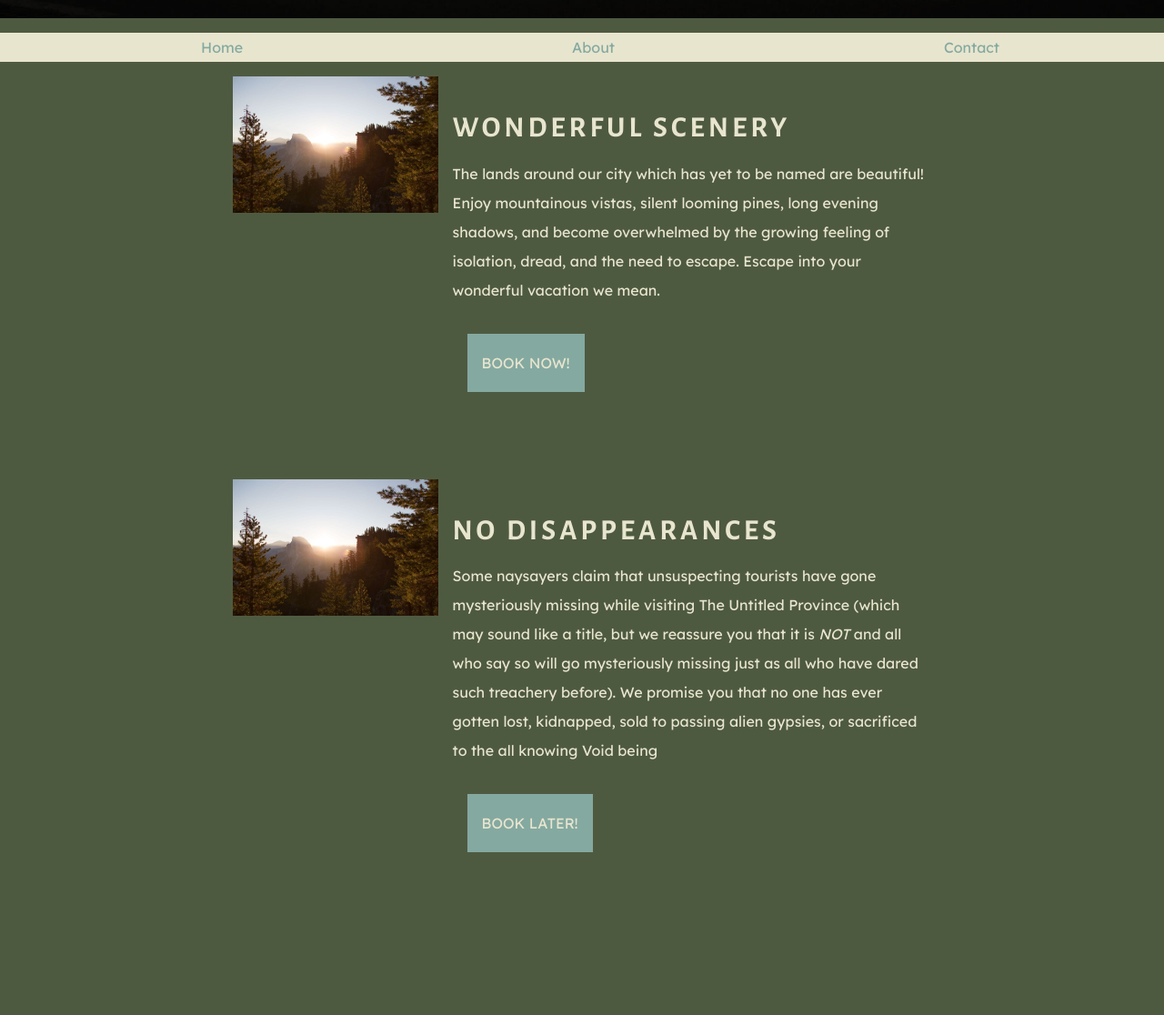
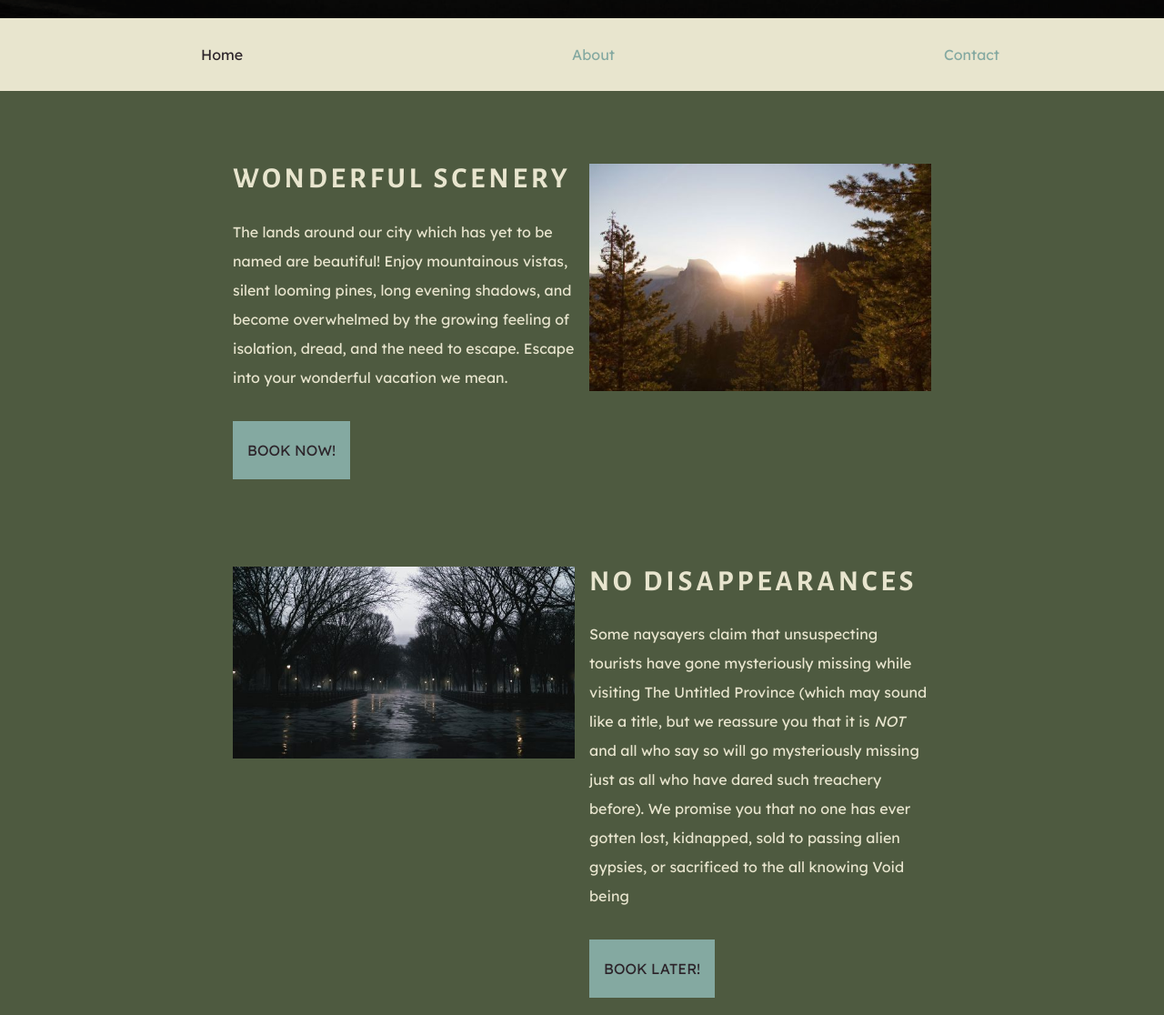
Before and after one commit to IS-120/responsive-flexboxes-jfishhero, a website: page index.html in a window 1280 px wide. Shown: the part 700-1816 px from the top of the page at 91% size. Drawn offline with nearby package versions, Linux system fonts and the light colour scheme.

Commit message:
Uploading for grading

```diff
--- a/index.html
+++ b/index.html
@@ -85,8 +85,8 @@
 
       <!--Image-->
       <div class="image-wrapper">
-        <img src="images/mountain-pines-sunset.jpg" alt="sunset over a pine forest in the mountains" width="900"
-          height="600">
+        <img src="images/mountain-pines-sunset-560w.jpg" alt="sunset over a pine forest in the mountains" width="560"
+          height="373">
       </div>
     </article>
 
@@ -104,9 +104,9 @@
       </div>
 
       <!--Image-->
-      <div class="image-wrapper">
-        <img src="images/mountain-pines-sunset.jpg" alt="sunset over a pine forest in the mountains" width="900"
-          height="600">
+      <div class="image-wrapper left">
+        <img src="images/dark-forest-park-560w.jpg" alt="sunset over a pine forest in the mountains" width="560"
+          height="315">
       </div>
     </article>
   </main>
--- a/styles/main.css
+++ b/styles/main.css
@@ -8,6 +8,7 @@
   --soothing-sage: #8e9d88;
   --calming-whisper: #84a9a1;
   --trust-us-beige: #e8e5ce;
+  --gutter: 1rem;
 }
 
 body {
@@ -79,6 +80,15 @@ a[href]:hover {
   color: var(--dark-mystery);
 }
 
+a[href]:active {
+  color: var(--dark-mystery);
+  text-shadow: 5px 5px 5px var(--calming-whisper);
+}
+
+a:not([href]) {
+  color: var(--dark-mystery);
+}
+
 main {
   margin-bottom: 5rem;
 }
@@ -94,7 +104,6 @@ figure {
 img {
   width: 100%;
   height: auto;
-  max-width: 600px;
   display: block;
 }
 
@@ -123,6 +132,25 @@ nav ul {
   justify-content: space-around;
   background: var(--trust-us-beige);
   width: 100vw;
+  margin-top: 0;
+  margin-bottom: 5rem;
+  list-style: none;
+}
+
+nav ul li a {
+  display: inline-block;
+  padding: 1.5rem;
+}
+
+h1,
+h2,
+h3 {
+  line-height: 2rem;
+}
+
+header {
+  align-self: stretch;
+  max-width: 50rem;
 }
 
 .panel {
@@ -132,6 +160,8 @@ nav ul {
 
 .image-wrapper {
   order: -1;
+  width: 100%;
+  object-fit: cover;
 }
 
 .button {
@@ -141,12 +171,14 @@ nav ul {
   text-transform: uppercase;
   background-color: var(--calming-whisper);
   margin: 1rem;
+  margin-left: 0;
   display: inline-block;
 }
 
 .button:hover {
   background-color: var(--dark-mystery);
   transition: background-color 300ms ease;
+  color: var(--trust-us-beige);
 }
 
 .hero {
@@ -168,10 +200,12 @@ nav ul {
   text-shadow: 5px 5px 5px var(--calming-whisper);
   display: flex;
   flex-direction: column;
+  margin: var(--gutter);
+  padding: var(--gutter);
 }
 
 .hero h1 {
-  font-size: clamp(2rem, 4vw, 3rem);
+  font-size: clamp(1rem, 4vw, 3rem);
   line-height: 2rem;
   margin: 0;
 }
@@ -184,15 +218,18 @@ nav ul {
 .cards {
   margin-left: 1rem;
   margin-right: 1rem;
-  display: flex;
   margin-bottom: 5rem;
   display: flex;
+  flex-direction: column;
+  justify-content: center;
   gap: 1rem;
+
   /* transform: rotate(5deg); */
 }
 
 .card {
   flex: 1 1 0;
+  flex: 0 1 20%;
   text-align: center;
   background-color: var(--soothing-sage);
   color: var(--trust-us-beige);
@@ -213,7 +250,30 @@ nav ul {
   cursor: pointer;
 }
 
-@media (min-width: 600px) {
+@media (min-width: 401px) {
+  /* tablet CSS */
+  .text-content h2 {
+    margin-top: 0;
+  }
+
+  .panel {
+    flex-direction: row;
+    gap: 1rem;
+  }
+
+  .image-wrapper {
+    flex: 1 1 50%;
+    order: 1;
+  }
+
+  .left {
+    order: -1;
+  }
+
+  .text-content {
+    flex: 1 1 50%;
+  }
+
   .cards {
     flex-direction: row;
     flex-wrap: wrap;
@@ -225,16 +285,17 @@ nav ul {
   }
 }
 
-@media (min-width: 850px) {
+@media (min-width: 801px) {
+  /* desktop CSS */
   .cards {
-    /*     flex-wrap: nowrap; */
   }
   .card {
     flex: 1 1;
+    flex: 1 1 0;
   }
 }
 
-@media (max-width: 550px) {
+/* @media (max-width: 550px) {
   .cards {
     flex-direction: column;
     justify-content: center;
@@ -249,24 +310,4 @@ nav ul {
   h3 {
     line-height: 2rem;
   }
-}
-
-@media (min-width: 401px) {
-  /* tablet CSS */
-  .panel {
-    flex-direction: row;
-    gap: 1rem;
-  }
-
-  .image-wrapper {
-    flex: 1 1 30%;
-  }
-
-  .text-content {
-    flex: 1 1 70%;
-  }
-}
-
-@media (min-width: 801px) {
-  /* desktop CSS */
-}
+} */
```
Also changed, not shown: images/dark-forest-park-560w.jpg (added), images/mountain-pines-sunset-560w.jpg (added).
